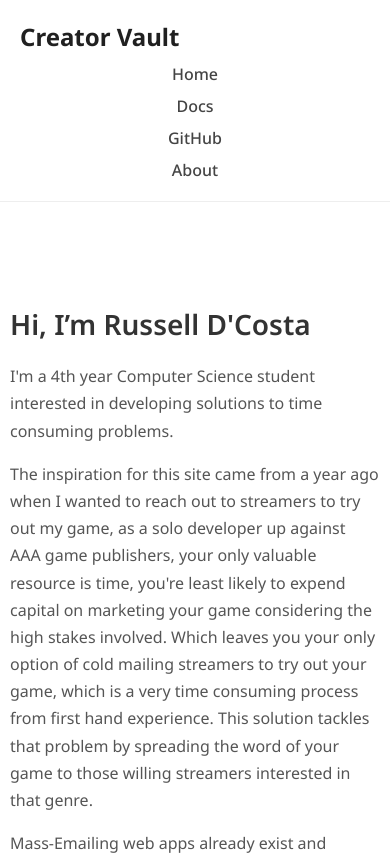
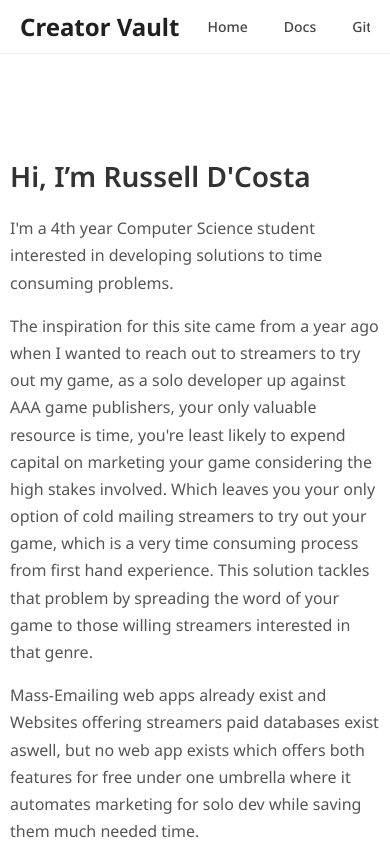
Before and after one commit to russelldcosta/creator-vault, a React (Create React App) app in the folder frontend/: page /about in a window 390 px wide. Shown: the top 855 px of the page. Built offline with nearby package versions, Linux system fonts and the light colour scheme.

Commit message:
missing update

```diff
--- a/frontend/src/components/EmailSender.jsx
+++ b/frontend/src/components/EmailSender.jsx
@@ -8,7 +8,11 @@ const EmailSender = () => {
   );
   const [status, setStatus] = useState("");
   const [loading, setLoading] = useState(false);
+  const [selectedText, setSelectedText] = useState("");
+  const [enhancedText, setEnhancedText] = useState("");
+  const [aiLoading, setAiLoading] = useState(false);
   const navigate = useNavigate();
+
   const API_BASE = process.env.REACT_APP_BACKEND_URL.replace(/\/+$/, "");
 
   const sendEmails = async () => {
@@ -31,6 +35,33 @@ const EmailSender = () => {
       setStatus("❌ Network error");
     }
     setLoading(false);
+  };
+
+  const handleEnhance = async () => {
+    const selection = window.getSelection().toString();
+    if (!selection) {
+      alert("Please select some text to enhance.");
+      return;
+    }
+    setAiLoading(true);
+    setEnhancedText("");
+    try {
+      const response = await fetch(`${API_BASE}/enhance-text`, {
+        method: "POST",
+        headers: { "Content-Type": "application/json" },
+        body: JSON.stringify({ user_text: selection }),
+      });
+      const data = await response.json();
+      setEnhancedText(data.enhanced_text);
+    } catch (err) {
+      setEnhancedText("❌ AI failed to enhance the text.");
+    }
+    setAiLoading(false);
+  };
+
+  const copyToClipboard = () => {
+    navigator.clipboard.writeText(enhancedText);
+    alert("Copied to clipboard!");
   };
 
   return (
@@ -58,11 +89,38 @@ const EmailSender = () => {
         >
           ← Back
         </button>
-        <button onClick={sendEmails} disabled={loading} style={styles.button}>
+        <button
+          onClick={sendEmails}
+          disabled={loading}
+          style={{ ...styles.button, marginLeft: "10px" }}
+        >
           {loading ? "Sending..." : "Send Emails"}
         </button>
+        <button
+          onClick={handleEnhance}
+          style={{ ...styles.button, backgroundColor: "#28a745", marginLeft: "10px" }}
+        >
+          {aiLoading ? "Enhancing..." : "✨ Enhance with AI"}
+        </button>
+      </div>
 
-      </div>
+      {enhancedText && (
+        <div style={{ marginTop: "20px", textAlign: "left" }}>
+          <label style={styles.label}>Enhanced Version</label>
+          <textarea
+            rows="6"
+            value={enhancedText}
+            readOnly
+            style={{ ...styles.textarea, backgroundColor: "#eef" }}
+          />
+          <button
+            onClick={copyToClipboard}
+            style={{ ...styles.button, marginTop: "10px" }}
+          >
+            📋 Copy
+          </button>
+        </div>
+      )}
 
       {status && <p style={styles.status}>{status}</p>}
     </div>
@@ -105,11 +163,11 @@ const styles = {
     boxSizing: "border-box",
   },
   buttonRow: {
-    marginLeft: "400px",
+    marginLeft: "0",
     marginTop: "24px",
     display: "flex",
-    justifyContent: "flex-start",
-    alignItems: "center",
+    flexWrap: "wrap",
+    gap: "12px",
   },
   button: {
     padding: "10px 20px",
--- a/frontend/src/components/HomePage.css
+++ b/frontend/src/components/HomePage.css
@@ -281,19 +281,48 @@ body {
 /* Mobile responsiveness */
 @media (max-width: 768px) {
   .navbar {
-    flex-direction: column;
-    padding: 20px;
-    align-items: flex-start;
+    flex-direction: row;
+    flex-wrap: nowrap;
+    justify-content: space-between;
+    align-items: center;
+    padding: 10px 20px;
+    overflow-x: auto;
+    -ms-overflow-style: none;  /* IE and Edge */
+    scrollbar-width: none;     /* Firefox */
+  }
+
+  .navbar::-webkit-scrollbar {
+    display: none; /* Chrome, Safari, Opera */
   }
 
   .nav-logo {
-    margin-bottom: 10px;
+    font-size: 20px;
+    margin-right: 20px;
+    white-space: nowrap;
   }
 
   .nav-links {
-    flex-direction: column;
-    gap: 10px;
-    width: 100%;
+    display: flex;
+    flex-direction: row;
+    gap: 20px;
+    list-style: none;
+    padding: 0;
+    margin: 0;
+    white-space: nowrap;
+    overflow-x: auto;
+    -ms-overflow-style: none;
+    scrollbar-width: none;
+  }
+
+  .nav-links::-webkit-scrollbar {
+    display: none;
+  }
+
+  .nav-links li a {
+    font-size: 14px;
+    padding: 6px 8px;
+    display: inline-block;
+    white-space: nowrap;
   }
 
   .hero-title {
```
Also changed, not shown: 1 other file (tests, documents, lock files or other folders).
